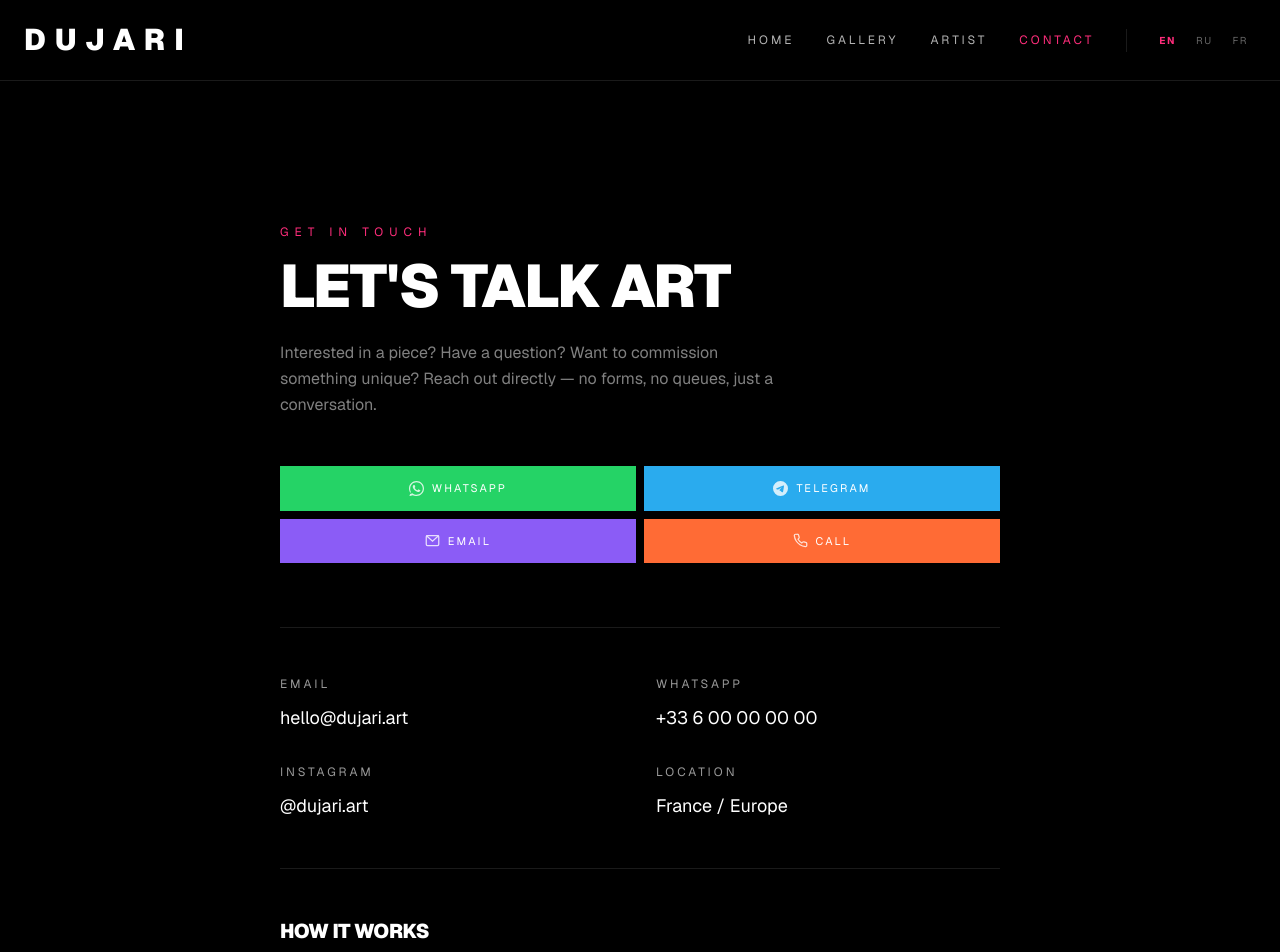
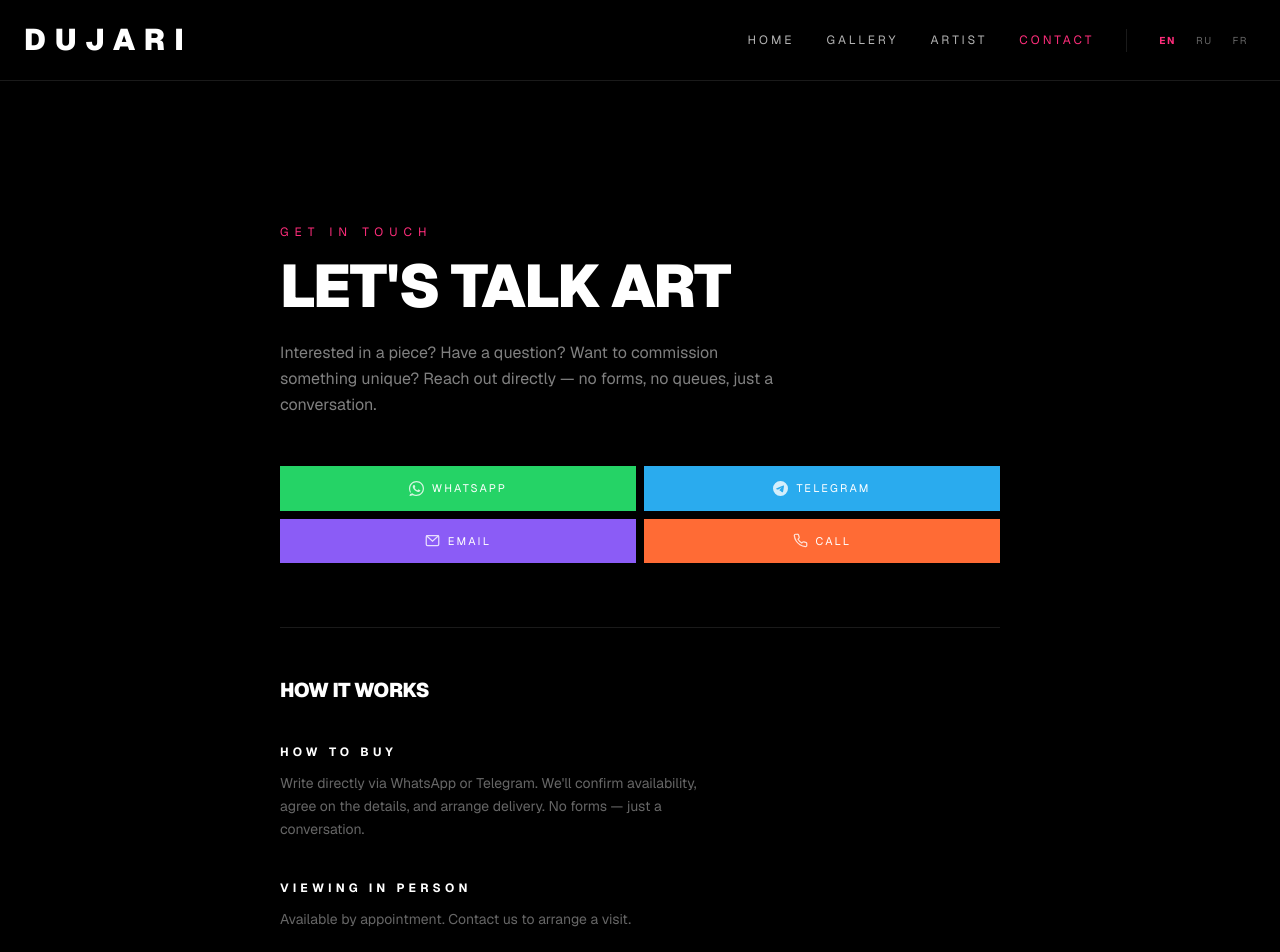
Before and after one commit to genfreemix/dujari, a Next.js app: page /contact in a window 1280 px wide. Shown: the top 952 px of the page. Built offline with nearby package versions, Linux system fonts and the light colour scheme.

Commit message:
fix: remove contact details grid (email/instagram/location) from contact page

```diff
--- a/src/app/contact/page.tsx
+++ b/src/app/contact/page.tsx
@@ -32,40 +32,7 @@ export default function ContactPage() {
 
           <InquiryButton className="mb-16" />
 
-          <div className="border-t border-white/10 pt-12 grid grid-cols-1 md:grid-cols-2 gap-8">
-            <div>
-              <h3 className="text-white/60 text-xs tracking-[0.25em] uppercase mb-3">
-                {t("contact.email")}
-              </h3>
-              <a href="mailto:hello@dujari.art" className="text-white text-lg hover:text-[#FF2D7B] transition-colors">
-                hello@dujari.art
-              </a>
-            </div>
-            <div>
-              <h3 className="text-white/60 text-xs tracking-[0.25em] uppercase mb-3">
-                {t("contact.whatsapp")}
-              </h3>
-              <a href="https://wa.me/33600000000" target="_blank" rel="noopener noreferrer" className="text-white text-lg hover:text-[#25D366] transition-colors">
-                +33 6 00 00 00 00
-              </a>
-            </div>
-            <div>
-              <h3 className="text-white/60 text-xs tracking-[0.25em] uppercase mb-3">
-                {t("contact.instagram")}
-              </h3>
-              <a href="https://instagram.com/dujari.art" target="_blank" rel="noopener noreferrer" className="text-white text-lg hover:text-[#FF2D7B] transition-colors">
-                @dujari.art
-              </a>
-            </div>
-            <div>
-              <h3 className="text-white/60 text-xs tracking-[0.25em] uppercase mb-3">
-                {t("contact.location")}
-              </h3>
-              <p className="text-white text-lg">{t("contact.location_value")}</p>
-            </div>
-          </div>
-
-          <div className="border-t border-white/10 pt-12 mt-12">
+          <div className="border-t border-white/10 pt-12 mt-0">
             <h2 className="text-white text-xl font-black tracking-tight uppercase mb-10">
               {t("contact.how_title")}
             </h2>
```
